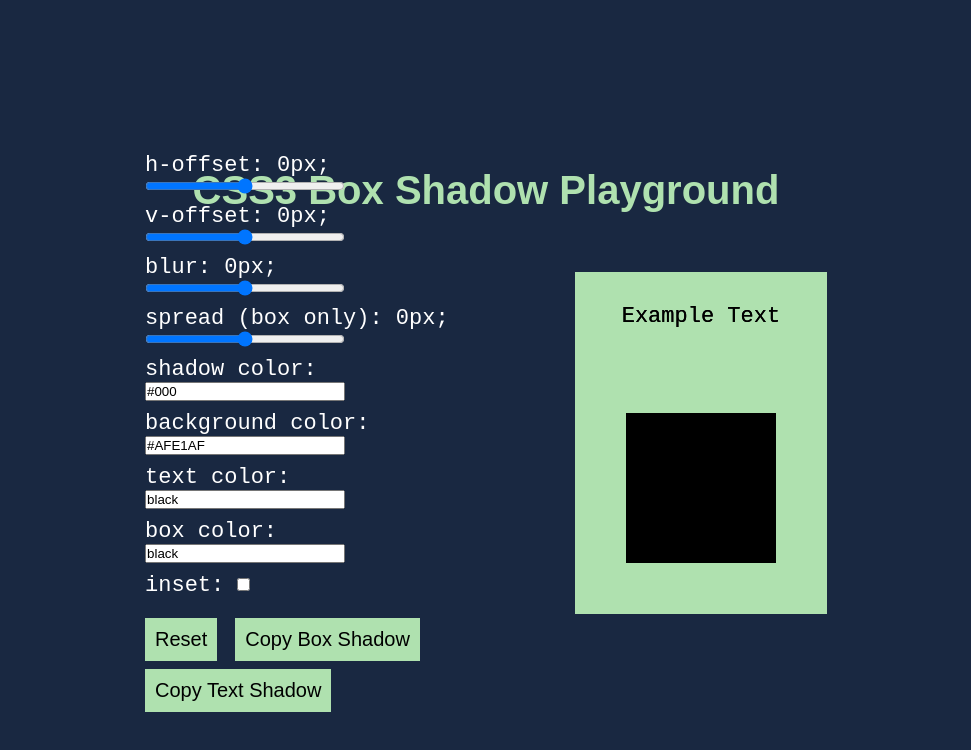
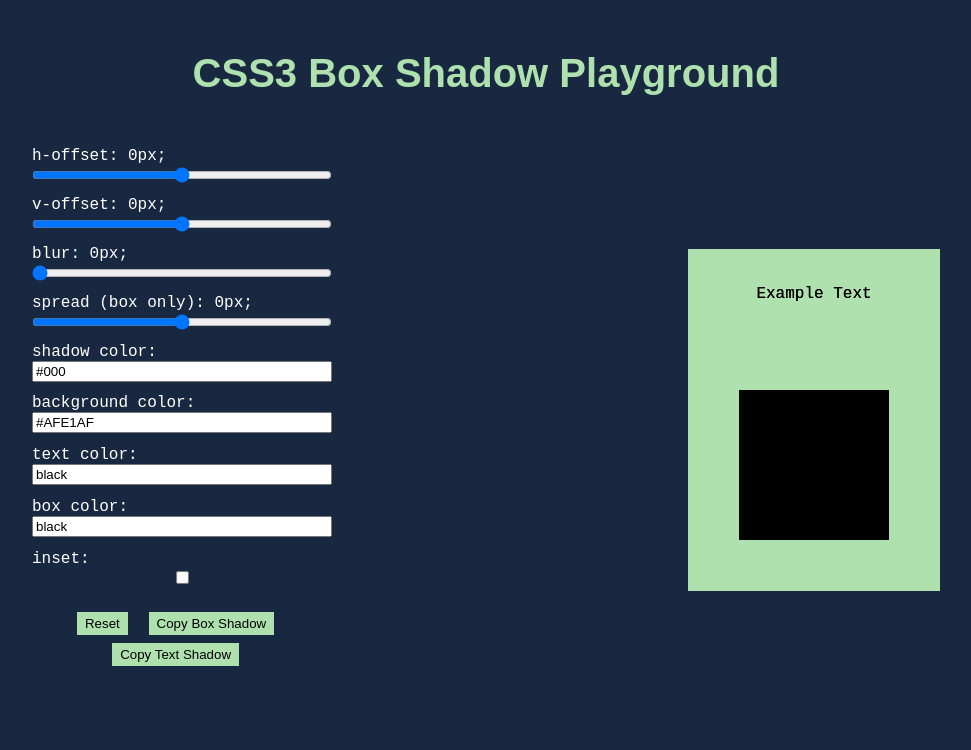
Before and after one commit to aOverholt/fe-dev-tools-shadows, a plain HTML site: page index.html in a window 1280 px wide. Shown: the whole page, without its empty margins (154-1125 px from the left). Drawn offline with nearby package versions, Linux system fonts and the light colour scheme.

Commit message:
css updates

```diff
--- a/index.html
+++ b/index.html
@@ -2,14 +2,15 @@
 <html>
 
 <head>
-  <title>CSS3 Box Shadow Playground</title>
+  <title>Shadows | FE Dev Tools</title>
   <link rel="stylesheet" type="text/css" href="main.css" />
+  <meta name="viewport" content="width=device-width, initial-scale=1.0">
 </head>
 
 <body>
   <div id="app">
     <h2>CSS3 Box Shadow Playground</h2>
-    <main>
+    <main class="container">
       <section class="settings">
         <div class="settings-container">
 
@@ -20,7 +21,7 @@
           <input type="range" min="-50" max="50" v-model="vOffset" />
 
           <label>blur: {{ blur }}px; </label>
-          <input type="range" min="-50" max="50" v-model="blur" />
+          <input type="range" min="0" max="50" v-model="blur" />
 
           <label>spread (box only): {{ spread }}px; </label>
           <input type="range" min="-50" max="50" v-model="spread" />
--- a/main.css
+++ b/main.css
@@ -1,72 +1,86 @@
+:root {
+  --color-accent-1: #afe1af;
+  --color-background-1: #192841;
+}
+
 html {
   box-sizing: border-box;
-   width: 100%;
-   height: 100%;
+  font-size: 16px;
 }
 
- *,
- *:before,
- *:after {
-   box-sizing: inherit;
-   padding: 0;
-   margin: 0;
- }
 body {
   font-family: sans-serif;
   height: 100%;
-   margin: 0;
-   background: #192841;
+  background: var(--color-background-1);
   overflow: hidden;
-   display: flex;
   align-items: center;
-   justify-content: center
+  justify-content: center;
 }
 
 h2 {
-   color: #AFE1AF;
+  color: var(--color-accent-1);
   text-align: center;
-   font-size: 40px;
-   margin: 20px;
+  font-size: 2.5rem;
+  margin: 4vw auto;
+  width: 100%;
 }
+
 main {
   display: flex;
   justify-content: space-around;
   align-items: center;
-   height: 420px;
-   max-width: 768px;
-   margin: 0 auto;
   font-family: monospace, sans-serif;
-   font-size: 22px;
 }
- main label{
+
+main label {
   display: block;
+  width: 100%;
+  text-align: left;
 }
+
 main input[type="range"] {
   display: block;
-   margin-bottom: 10px;
-   width: 200px;
+  margin-bottom: 1vw;
+  max-width: 300px;
+  width: 100%;
 }
+
 main input[type="text"] {
   display: block;
-   margin-bottom: 10px;
-   width: 200px;
+  margin-bottom: 1vw;
+  max-width: 300px;
+  width: 100%;
 }
+
 section.settings {
   width: 50%;
+  max-width: 300px;
   z-index: 2;
 }
+
+.settings-container {
+  position: relative;
+  display: flex;
+  justify-content: center;
+  flex-direction: column;
+  align-items: center;
+}
+
 .text-container {
   padding: 20px;
 }
+
 .box-container {
   padding: 50px;
-   border: 1px solid #AFE1AF;
+  border: 1px solid var(--color-accent-1);
 }
+
 .box {
   width: 150px;
   height: 150px;
-   background: #AFE1AF;
+  background: var(--color-accent-1);
 }
+
 .text {
   display: flex;
   justify-content: center;
@@ -77,24 +91,32 @@ html {
 }
 
 .buttons-container {
-  margin: 20px auto;
+  margin: 2vw auto;
   gap: 8px;
   display: flex;
   flex-wrap: wrap;
   flex-direction: row;
+  justify-content: center;
 }
 
 button {
-   background-color: #AFE1AF;
+  background-color: var(--color-accent-1);
   color: #000;
   display: inline-block;
-   font-size: 20px;
-   padding: 10px;
+  padding: .25rem .5rem;
   outline: none;
   border: none;
-   margin-right: 10px;
+  margin-right: 1vw;
 }
 
- label{
+label {
   color: #fff;
 }
+
+@media screen and (max-width: 600px) {
+	/*Big smartphones [426px -> 600px]*/
+
+  main {
+    flex-direction: column;
+  }
+}
```
Lines whose indentation alone changed are shown as unchanged.
